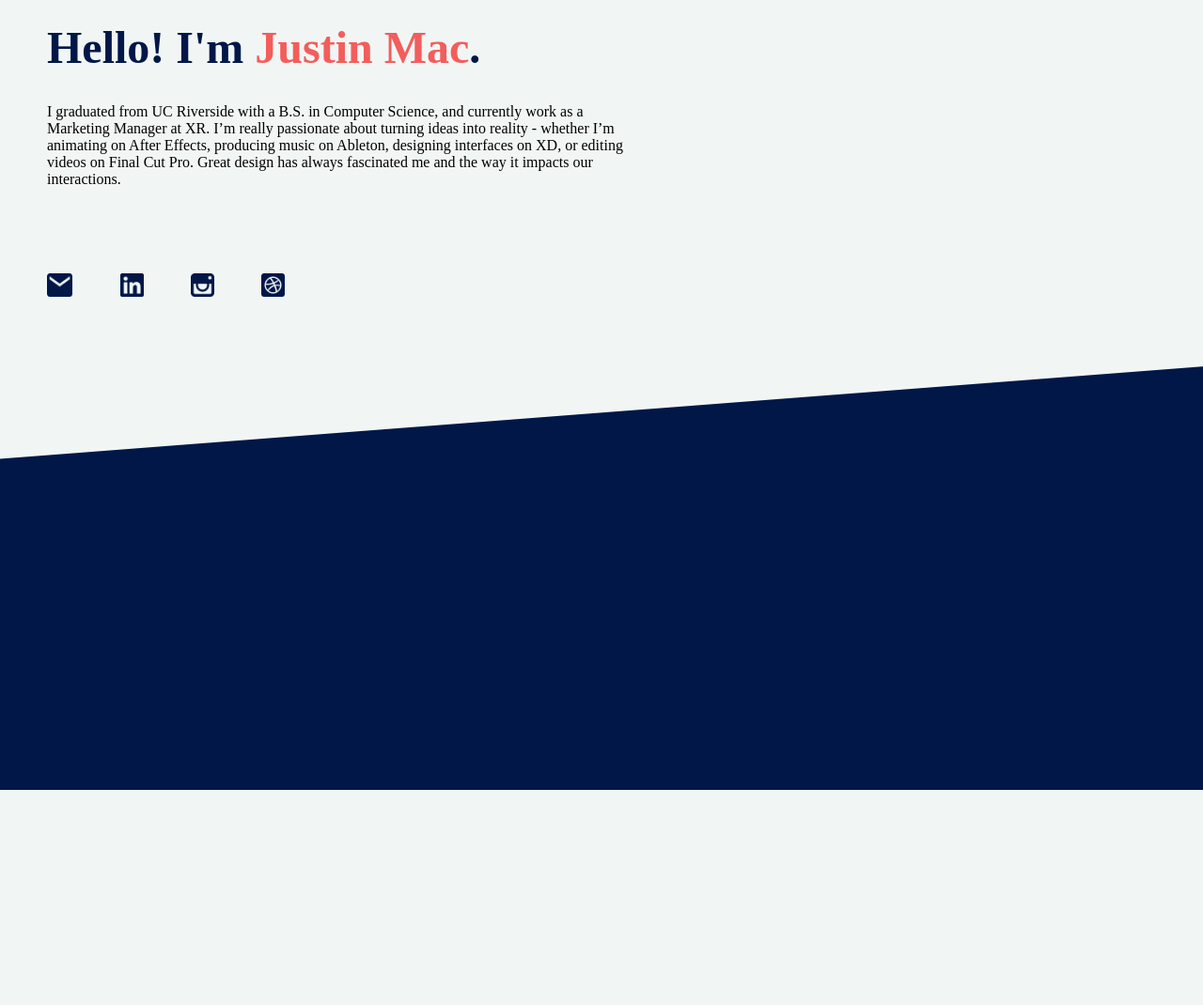
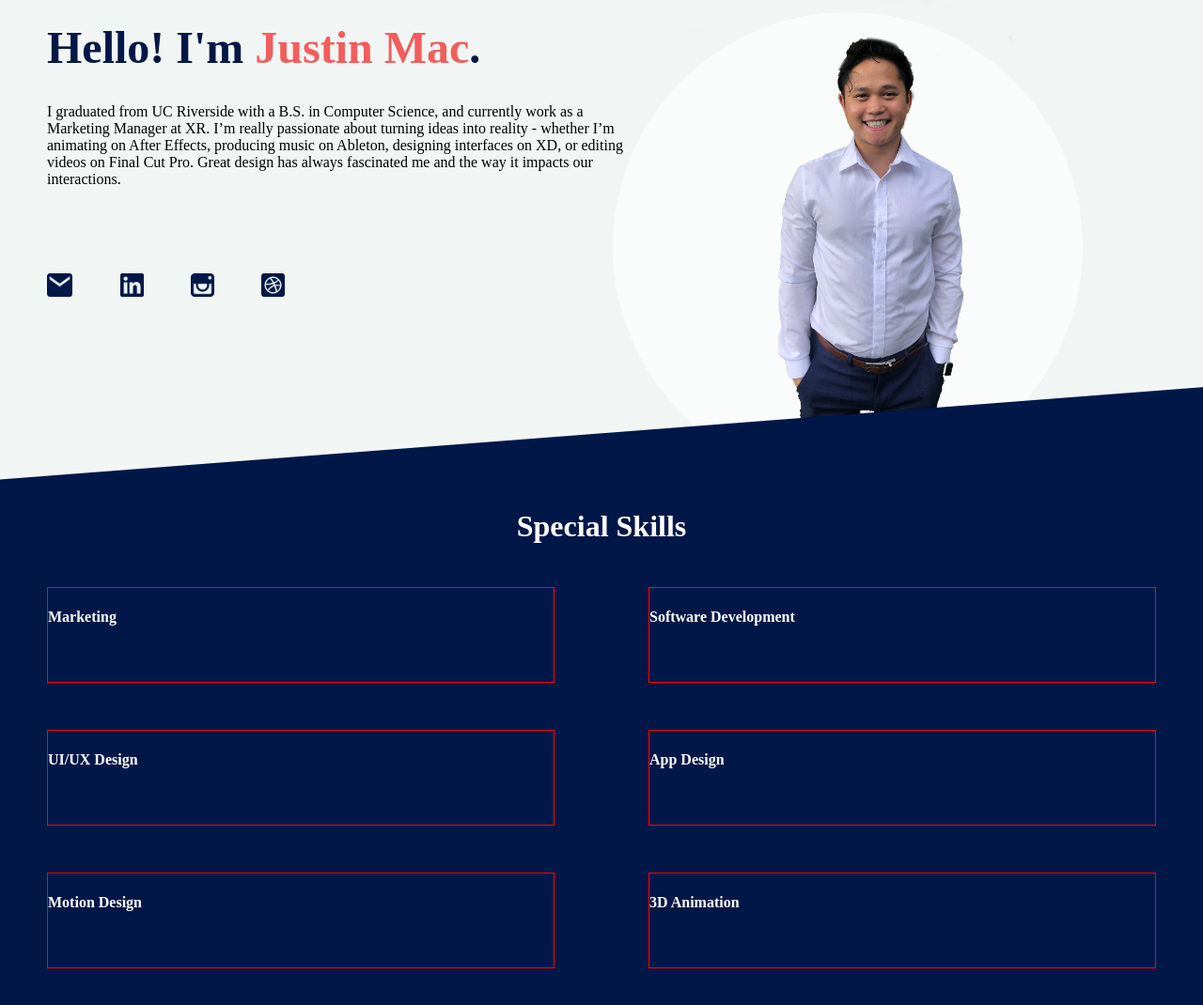
Before and after one commit to jmac006/UX-Portfolio, a plain HTML site: page about.html in a window 1280 px wide. Shown: the part 66-1136 px from the top of the page at 94% size. Before the commit the page ends 907 px from the top, so only its background shows below. Drawn offline with Linux system fonts and the light colour scheme; a web font is replaced by a local one.

Commit message:
Added Grid to About Section

```diff
--- a/about.html
+++ b/about.html
@@ -34,13 +34,35 @@
 	</div>
 
 
-	<div class="line-div-background"></div>
+	<div class="line-div-background">
+		<img class="circle" src="images/ellipse-bg.png" alt="">
+		<img class="profile" src="images/profile.png" alt="">
+		<h1>Special Skills</h1>
 
+		<div class="grid">
+			<div id="marketing-content" class="grid-content">
+				<h4>Marketing</h4>
+			</div>
+			<div id="software-content" class="grid-content">
+				<h4>Software Development</h2>
+			</div>
+			<div id="ux-content" class="grid-content">
+				<h4>UI/UX Design</h2>
+			</div>
+			<div id="app-content" class="grid-content">
+				<h4>App Design</h2>
+			</div>
+			<div id="motion-content" class="grid-content">
+				<h4>Motion Design</h2>
+			</div>
+			<div id="threeD-content" class="grid-content">
+				<h4>3D Animation</h2>
+			</div>
+		</div>
+	</div>
 
 
 
 </body>
 
-<div id="trapezoid"></div>
-
 </html>
--- a/css/about-style.css
+++ b/css/about-style.css
@@ -101,9 +101,10 @@ img {
 }
 
 .line-div-background {
+	position: relative;
 	background-image: url('../images/line-path.png');
 	width: 100%;
-	height: 500px;
+	height: 800px;
 }
 
 .social-icons {
@@ -148,3 +149,74 @@ img {
 	height: 25px;
 	margin: 25px;
 }
+
+.circle {
+	position: absolute;
+	top: -350px;
+	right: 0;
+	width: 500px;
+	height: 500px;
+	z-index: -10;
+	margin-right: 10%;
+}
+
+
+.profile {
+	position: absolute;
+	top: -450px;
+	right: 0;
+	width: 400px;
+	height: auto;
+	z-index: -5;
+	margin-right: 12%;
+}
+
+.line-div-background h1 {
+	color: white;
+	padding-top: 14%;
+	text-align: center;
+}
+
+.grid {
+	display: grid;
+	grid-template-columns: 1fr 1fr;
+	grid-template-rows: 1fr 1fr 1fr;
+	grid-template-areas: "marketing software"
+						"ux app"
+						"motion threeD";
+}
+
+#marketing-content {
+	grid-area: marketing;
+}
+
+#software-content {
+	grid-area: software;
+}
+
+#ux-content {
+	grid-area: ux;
+}
+
+#app-content {
+	grid-area: app;
+
+}
+
+#motion-content {
+	grid-area: motion;
+
+}
+
+#threeD-content {
+	grid-area: threeD;
+
+}
+
+.grid-content {
+	height: 100px;
+	z-index: 2;
+	border: 1px solid red;
+	margin: 25px 50px 25px 50px;
+	color: white;
+}
```
Also changed, not shown: images/3d.png (added), images/app-develop.png (added), images/ellipse-bg.png (added), images/monitor.png (added), images/motion-sensor.png (added), images/profile.png (added), images/software.png (added), images/ux design.png (added).
